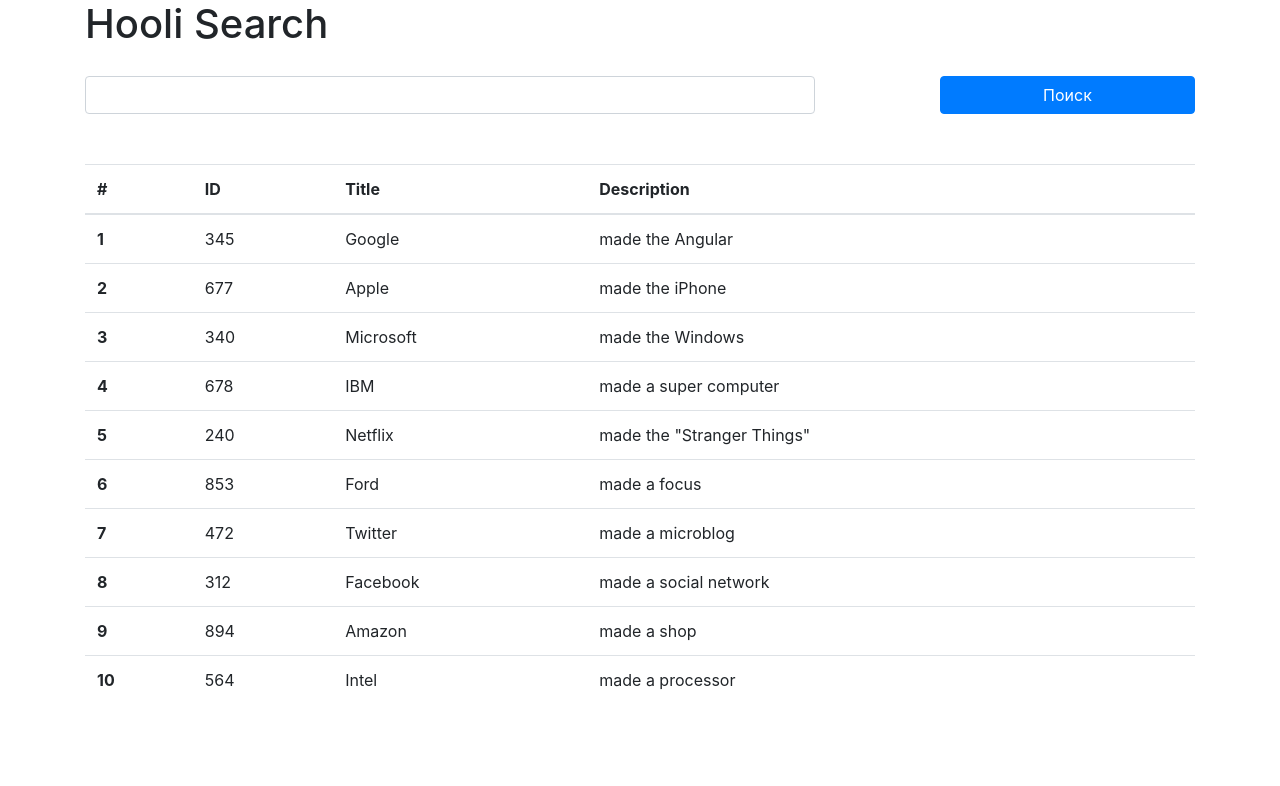
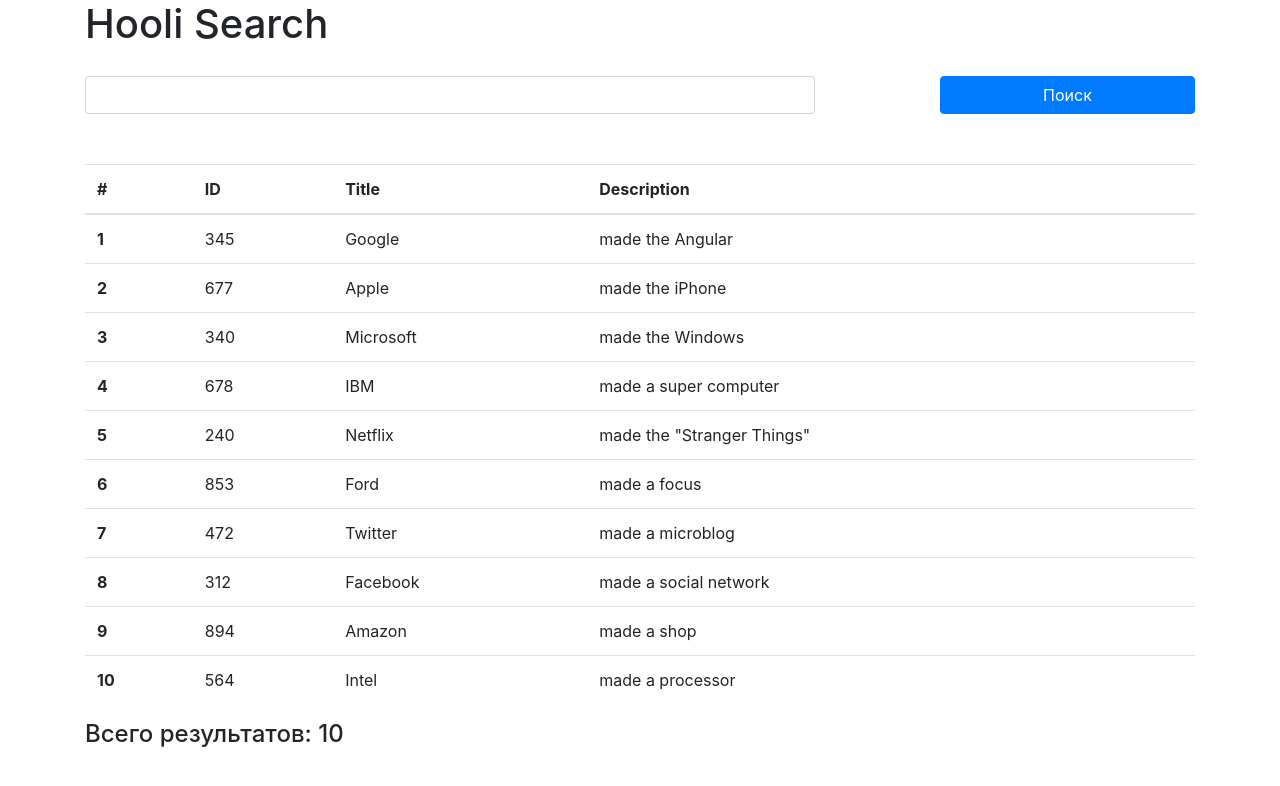
Before and after one commit to mr-Geadev/hooliSearch, an Angular app: page / in a window 1280 px wide. Shown: the top 786 px of the page. Built offline with nearby package versions, Linux system fonts and the light colour scheme.

Commit message:
Добавил поток спиннера

```diff
--- a/src/app/app.component.html
+++ b/src/app/app.component.html
@@ -18,7 +18,7 @@
 
   <div class="row">
     <div class="col search-result">
-      <ng-container>
+      <ng-container  *ngIf="!(spinner$ | async)">
         <table class="table">
           <thead>
           <tr>
@@ -38,16 +38,16 @@
           </tbody>
         </table>
 
-        <!--<h4>-->
-          <!--Всего результатов: {{ this.server.listOfResult.length}}-->
-        <!--</h4>-->
+        <h4>
+          Всего результатов: {{ (this.listLinks$ | async).length}}
+        </h4>
       </ng-container>
 
       <!--<div class="alert alert-danger" role="alert" *ngIf="this.server.errors">-->
         <!--{{this.server.errors}}-->
       <!--</div>-->
 
-      <!--<div *ngIf="!this.server.listOfResult && !this.server.errors" class="spinner"></div>-->
+      <div *ngIf="spinner$ | async" class="spinner"></div>
     </div>
   </div>
 </div>
--- a/src/app/app.component.ts
+++ b/src/app/app.component.ts
@@ -1,7 +1,17 @@
 import { Component } from '@angular/core';
 import { FormControl } from '@angular/forms';
-import { Observable, Subject } from 'rxjs';
-import { debounceTime, distinctUntilChanged, map, merge, share, startWith, switchMap } from 'rxjs/operators';
+import { merge, Observable, Subject } from 'rxjs';
+import {
+  debounceTime,
+  distinctUntilChanged,
+  map,
+  mapTo,
+  publishReplay,
+  refCount,
+  share,
+  startWith,
+  switchMap,
+} from 'rxjs/operators';
 import { Link } from 'src/app/link.model';
 import { ServerService } from 'src/app/server.service';
 
@@ -35,12 +45,25 @@
   );
 
   // поток списка ссылок. Делает запрос когда лиюо произошло нажатие на кнопку, либо пользователь ничего не вводит какое-то время
-  readonly listLinks$: Observable<Link[]> = this.textInput$.pipe(
-    merge(this.searchButton$), // единственное я не понял, почему merge (и все оперторы комбинаций) deprecated, когда в оифициальной документации они не является таковыми
+  readonly listLinks$: Observable<Link[]> = merge(
+    this.textInput$,
+    this.searchButton$,
+  ).pipe(
     distinctUntilChanged(),
     switchMap(val => {
       return this.server.getLinks(val);
     }),
+    publishReplay(1), // отправляет последнее значение к вновь подписавшимся обзерверам
+    refCount(),
+  );
+
+  // поток спинера
+  readonly spinner$: Observable<boolean> = merge(
+    this.textInput$.pipe(mapTo(true)),
+    this.searchButton$.pipe(mapTo(true)),
+    this.listLinks$.pipe(map(() => false)),
+  ).pipe(
+    startWith(true),
     share(),
   );
 
```
